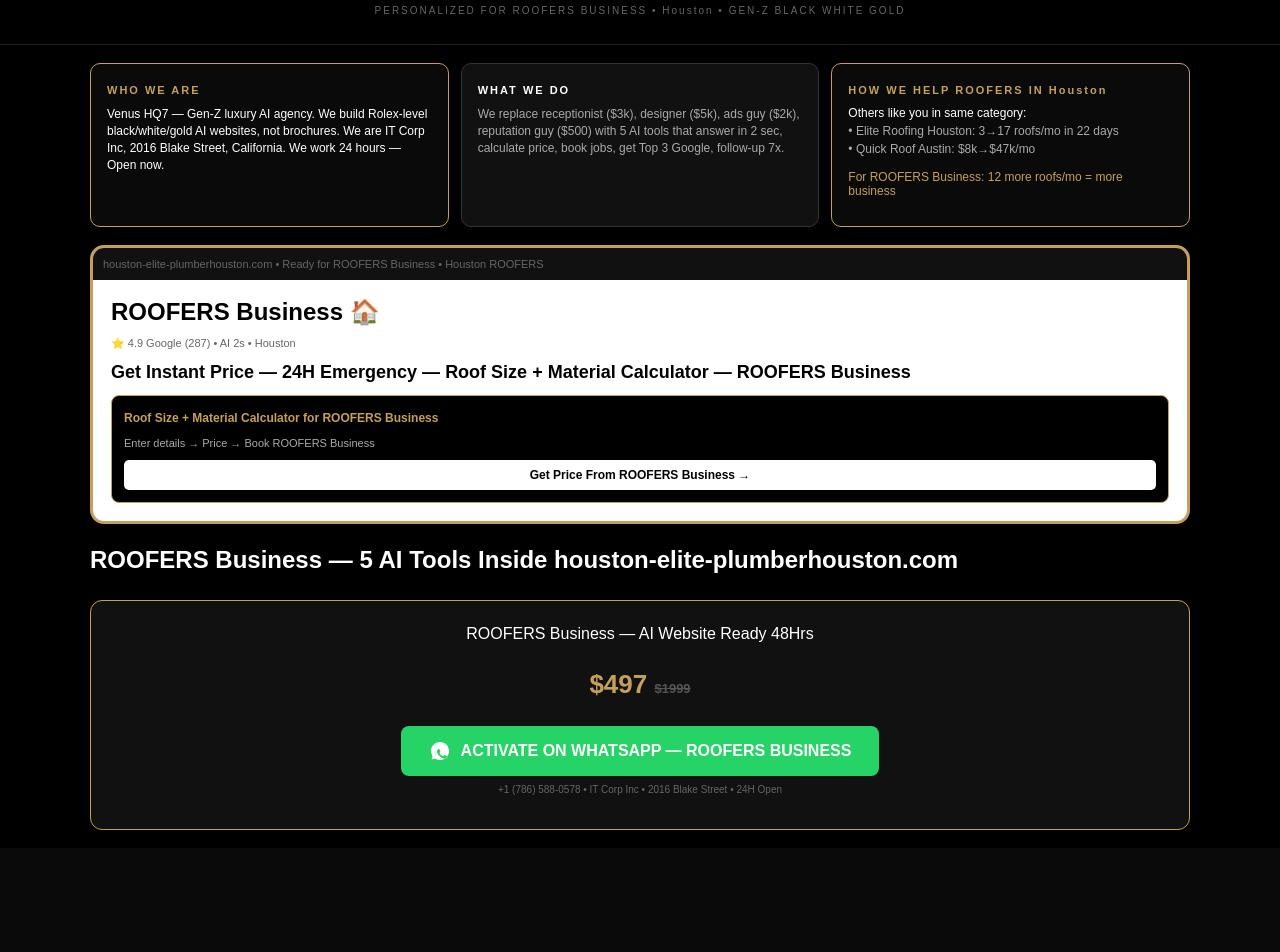
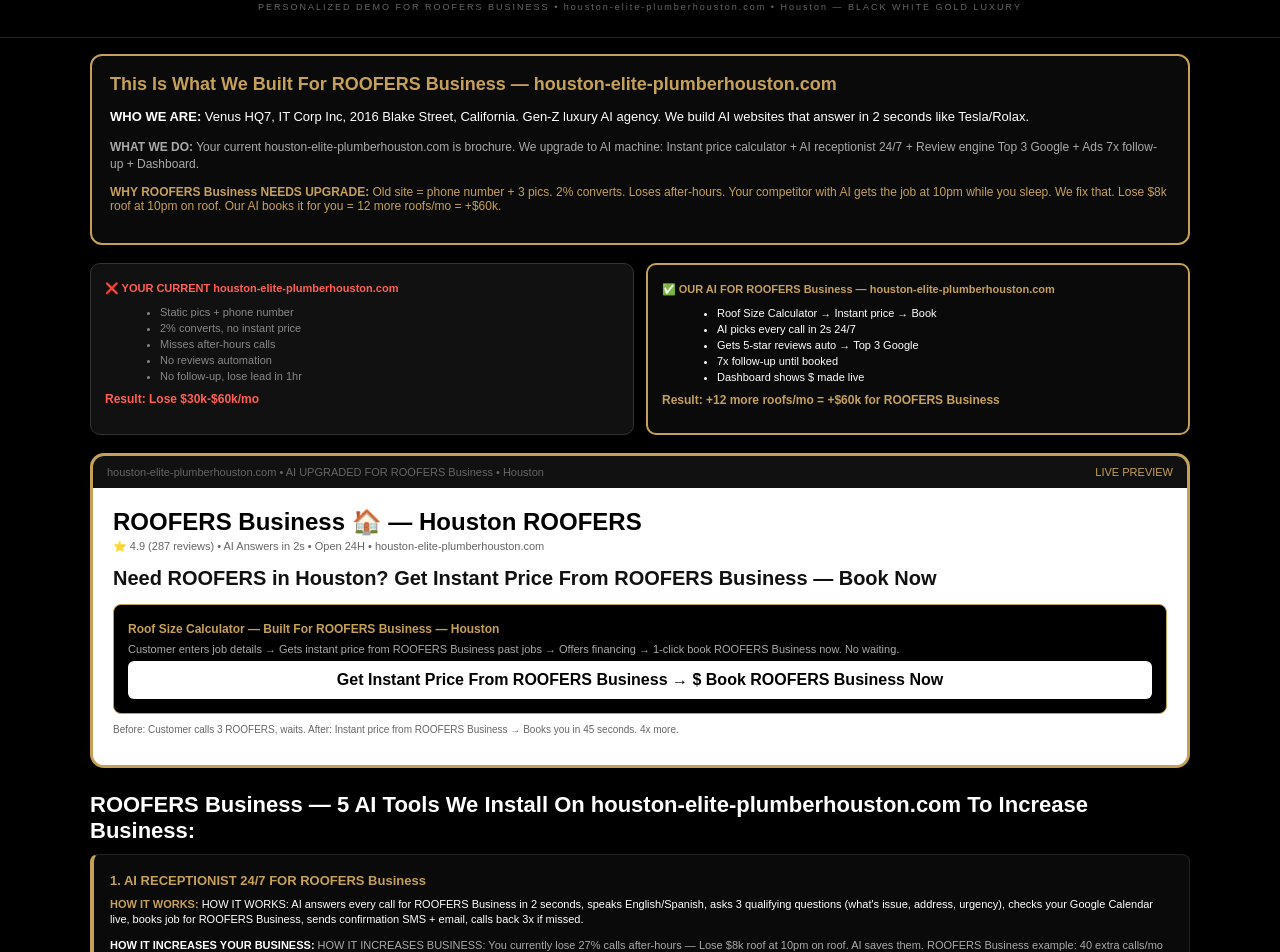
Before and after one commit to venusplaza7-dot/venus-ai-v7, a Next.js app: page /p/houston-elite-plumber in a window 1280 px wide. Shown: the part 60-1012 px from the top of the page. Before the commit the page ends 908 px from the top, so only its background shows below. Built offline with nearby package versions, Linux system fonts and the light colour scheme.

Commit message:
Update page.tsx

```diff
--- a/app/p/[id]/page.tsx
+++ b/app/p/[id]/page.tsx
@@ -1,78 +1,105 @@
 export const dynamic = 'force-dynamic';
 
-const DATA: any = {
-  roofers: { title:"ROOFERS", emoji:"🏠", calc:"Roof Size + Material Calculator", benefit:"12 more roofs/mo", works:["Elite Roofing Houston: 3→17 roofs/mo in 22 days","Quick Roof Austin: $8k→$47k/mo"] },
-  plumbers: { title:"PLUMBERS", emoji:"💧", calc:"Emergency Leak + Heater Calculator", benefit:"8 more emergencies/week", works:["Pro Plumbing: 40% more 2am calls","FastFlow Dallas: 4.9 Google in 30 days"] },
-  hvac: { title:"HVAC", emoji:"❄️", calc:"AC Repair + Install Calculator", benefit:"15 more AC jobs/week", works:["Arctic Air: $12k→$39k/week","CoolTech: 17 missed calls saved daily"] },
-  dentists: { title:"DENTISTS", emoji:"🦷", calc:"Insurance Checker + Implant Calculator", benefit:"34 new patients/mo", works:["Bright Smile: 12→48 patients/mo","Elite Dental: $3k front desk saved"] },
-  electricians: { title:"ELECTRICIANS", emoji:"⚡", calc:"Panel / EV / Outlet Calculator", benefit:"Avg $890/job", works:["Texas Power: $340→$890 avg","VoltPro: 11pm panel booked auto"] },
-  contractors: { title:"CONTRACTORS", emoji:"🔨", calc:"Kitchen / Bath Estimator", benefit:"50% more closes", works:["Prime Build: 3 days→8 min quote"] }
+const DATA:any={
+  roofers:{title:"ROOFERS",emoji:"🏠",calc:"Roof Size Calculator",pain:"Lose $8k roof at 10pm on roof",roi:"12 more roofs/mo = +$60k",current:"Old site = phone number + 3 pics. 2% converts. Loses after-hours."},
+  plumbers:{title:"PLUMBERS",emoji:"💧",calc:"Emergency Leak Calculator",pain:"Miss $1200 2am burst",roi:"8 more emergencies/week = +$28k",current:"Old site = list of services. No instant price. Customer calls next guy."},
+  hvac:{title:"HVAC",emoji:"❄️",calc:"AC Repair Calculator",pain:"Slow quote, fast guy wins",roi:"15 more AC jobs/week",current:"Old site = no booking. Customer waits 2hrs for callback = lost."},
+  dentists:{title:"DENTISTS",emoji:"🦷",calc:"Insurance Checker",pain:"Front desk busy 10min, patient books elsewhere",roi:"34 new patients/mo",current:"Old site = no insurance check. Patient scared of price = no book."},
+  electricians:{title:"ELECTRICIANS",emoji:"⚡",calc:"Panel/EV Calculator",pain:"Miss $150 call doing $3000 panel",roi:"Avg $890/job",current:"Old site = no instant quote. Miss small call = lose big panel job later."},
 };
 
-export default function Page({ params, searchParams }: any){
-  const catKey = (params?.id || 'roofers').toLowerCase();
-  const d = DATA[catKey] || DATA.roofers;
+export default function Page({params,searchParams}:any){
+  const cat = (params?.id||'roofers').toLowerCase();
+  const d = DATA[cat]||DATA.roofers;
   const business = searchParams?.b || `${d.title} Business`;
-  const domain = searchParams?.domain || `${catKey}houston.com`;
+  const domain = searchParams?.domain || `${cat}houston.com`;
   const city = searchParams?.city || 'Houston';
-  const WHATSAPP = "17865880578"; // YOUR REAL NUMBER +1 (786) 588-0578
+  const WHATSAPP="17865880578"; // +1 (786) 588-0578
 
-  return (
-    <div style={{background:'#000',minHeight:'100vh',fontFamily:'Arial',color:'#fff'}}>
-      <div style={{textAlign:'center',padding:'18px',borderBottom:'1px solid #222'}}>
+  return(
+    <div style={{background:'#000',color:'#fff',minHeight:'100vh',fontFamily:'Arial'}}>
+      <div style={{textAlign:'center',padding:'16px',borderBottom:'1px solid #222'}}>
         <h1 style={{color:'#c5a059',letterSpacing:'5px',margin:0}}>VENUS HQ7</h1>
-        <p style={{color:'#666',fontSize:'10px',letterSpacing:'2px'}}>PERSONALIZED FOR {business.toUpperCase()} • {city} • GEN-Z BLACK WHITE GOLD</p>
+        <p style={{color:'#666',fontSize:'9px',letterSpacing:'2px'}}>PERSONALIZED DEMO FOR {business.toUpperCase()} • {domain} • {city} — BLACK WHITE GOLD LUXURY</p>
       </div>
 
-      <div style={{maxWidth:'1100px',margin:'0 auto',padding:'18px'}}>
+      <div style={{maxWidth:'1100px',margin:'0 auto',padding:'16px'}}>
 
-        {/* INTRO RESTORED */}
-        <div style={{display:'grid',gridTemplateColumns:'repeat(auto-fit,minmax(280px,1fr))',gap:'12px'}}>
-          <div style={{background:'#0a0a0a',border:'1px solid #c5a059',borderRadius:'10px',padding:'16px'}}>
-            <b style={{color:'#c5a059',fontSize:'11px',letterSpacing:'2px'}}>WHO WE ARE</b>
-            <p style={{fontSize:'12px',lineHeight:'17px',marginTop:'8px',color:'#fff'}}>Venus HQ7 — Gen-Z luxury AI agency. We build Rolex-level black/white/gold AI websites, not brochures. We are IT Corp Inc, 2016 Blake Street, California. We work 24 hours — Open now.</p>
+        {/* INTRO — WHO WE ARE / WHAT WE DO / CONVINCE */}
+        <div style={{background:'#0a0a0a',border:'2px solid #c5a059',borderRadius:'12px',padding:'18px',marginBottom:'18px'}}>
+          <h2 style={{color:'#c5a059',margin:'0 0 8px',fontSize:'18px'}}>This Is What We Built For {business} — {domain}</h2>
+          <p style={{color:'#fff',fontSize:'13px',lineHeight:'18px'}}><b>WHO WE ARE:</b> Venus HQ7, IT Corp Inc, 2016 Blake Street, California. Gen-Z luxury AI agency. We build AI websites that answer in 2 seconds like Tesla/Rolax.</p>
+          <p style={{color:'#aaa',fontSize:'12px',lineHeight:'17px'}}><b>WHAT WE DO:</b> Your current {domain} is brochure. We upgrade to AI machine: Instant price calculator + AI receptionist 24/7 + Review engine Top 3 Google + Ads 7x follow-up + Dashboard.</p>
+          <p style={{color:'#c5a059',fontSize:'12px'}}><b>WHY {business} NEEDS UPGRADE:</b> {d.current} Your competitor with AI gets the job at 10pm while you sleep. We fix that. {d.pain}. Our AI books it for you = {d.roi}.</p>
+        </div>
+
+        {/* THEIR CURRENT VS OUR AI */}
+        <div style={{display:'grid',gridTemplateColumns:'1fr 1fr',gap:'12px',marginBottom:'18px'}}>
+          <div style={{background:'#111',border:'1px solid #333',borderRadius:'10px',padding:'14px'}}>
+            <b style={{color:'#ff5f56',fontSize:'11px'}}>❌ YOUR CURRENT {domain}</b>
+            <ul style={{color:'#888',fontSize:'11px',lineHeight:'16px',margin:'8px 0 0 15px'}}>
+              <li>Static pics + phone number</li><li>2% converts, no instant price</li><li>Misses after-hours calls</li><li>No reviews automation</li><li>No follow-up, lose lead in 1hr</li>
+            </ul>
+            <p style={{color:'#ff5f56',fontSize:'12px',fontWeight:'bold',marginTop:'8px'}}>Result: Lose $30k-$60k/mo</p>
           </div>
-          <div style={{background:'#111',border:'1px solid #333',borderRadius:'10px',padding:'16px'}}>
-            <b style={{color:'#fff',fontSize:'11px',letterSpacing:'2px'}}>WHAT WE DO</b>
-            <p style={{fontSize:'12px',lineHeight:'17px',marginTop:'8px',color:'#aaa'}}>We replace receptionist ($3k), designer ($5k), ads guy ($2k), reputation guy ($500) with 5 AI tools that answer in 2 sec, calculate price, book jobs, get Top 3 Google, follow-up 7x.</p>
-          </div>
-          <div style={{background:'#0a0a0a',border:'1px solid #c5a059',borderRadius:'10px',padding:'16px'}}>
-            <b style={{color:'#c5a059',fontSize:'11px',letterSpacing:'2px'}}>HOW WE HELP {d.title} IN {city}</b>
-            <p style={{fontSize:'12px',marginTop:'8px',color:'#fff'}}>Others like you in same category:<br/>
-            {d.works.map((w:string,i:number)=><span key={i} style={{display:'block',color:'#aaa',marginTop:'4px'}}>• {w}</span>)}
-            <br/><span style={{color:'#c5a059'}}>For {business}: {d.benefit} = more business</span></p>
+          <div style={{background:'#0a0a0a',border:'2px solid #c5a059',borderRadius:'10px',padding:'14px'}}>
+            <b style={{color:'#c5a059',fontSize:'11px'}}>✅ OUR AI FOR {business} — {domain}</b>
+            <ul style={{color:'#fff',fontSize:'11px',lineHeight:'16px',margin:'8px 0 0 15px'}}>
+              <li>{d.calc} → Instant price → Book</li><li>AI picks every call in 2s 24/7</li><li>Gets 5-star reviews auto → Top 3 Google</li><li>7x follow-up until booked</li><li>Dashboard shows $ made live</li>
+            </ul>
+            <p style={{color:'#c5a059',fontSize:'12px',fontWeight:'bold',marginTop:'8px'}}>Result: +{d.roi} for {business}</p>
           </div>
         </div>
 
-        {/* PREVIEW */}
-        <div style={{background:'#fff',borderRadius:'14px',overflow:'hidden',border:'3px solid #c5a059',marginTop:'18px'}}>
-          <div style={{background:'#111',padding:'10px',color:'#666',fontSize:'11px'}}>{domain} • Ready for {business} • {city} {d.title}</div>
-          <div style={{padding:'18px',color:'#000'}}>
-            <h2 style={{margin:0}}>{business} {d.emoji}</h2>
-            <p style={{color:'#666',fontSize:'11px'}}>⭐ 4.9 Google (287) • AI 2s • {city}</p>
-            <h1 style={{fontSize:'18px'}}>Get Instant Price — 24H Emergency — {d.calc} — {business}</h1>
-            <div style={{background:'#000',color:'#fff',padding:'12px',borderRadius:'8px',border:'1px solid #c5a059'}}>
-              <b style={{color:'#c5a059',fontSize:'12px'}}>{d.calc} for {business}</b>
-              <p style={{color:'#aaa',fontSize:'11px'}}>Enter details → Price → Book {business}</p>
-              <div style={{background:'#fff',color:'#000',padding:'8px',textAlign:'center',fontWeight:'bold',borderRadius:'5px',fontSize:'12px'}}>Get Price From {business} →</div>
+        {/* THEIR WEBSITE PREVIEW — PERSONALIZED */}
+        <div style={{background:'#fff',borderRadius:'14px',overflow:'hidden',border:'3px solid #c5a059'}}>
+          <div style={{background:'#111',padding:'10px 14px',color:'#666',fontSize:'11px',display:'flex',justifyContent:'space-between'}}>
+            <span>{domain} • AI UPGRADED FOR {business} • {city}</span><span style={{color:'#c5a059'}}>LIVE PREVIEW</span>
+          </div>
+          <div style={{padding:'20px',color:'#000',background:'#fff'}}>
+            <h2 style={{margin:0,color:'#000'}}>{business} {d.emoji} — {city} {d.title}</h2>
+            <p style={{color:'#666',fontSize:'11px',margin:'4px 0'}}>⭐ 4.9 (287 reviews) • AI Answers in 2s • Open 24H • {domain}</p>
+            <h1 style={{fontSize:'20px',color:'#111',margin:'14px 0'}}>Need {d.title} in {city}? Get Instant Price From {business} — Book Now</h1>
+            <div style={{background:'#000',color:'#fff',padding:'14px',borderRadius:'8px',border:'1px solid #c5a059'}}>
+              <b style={{color:'#c5a059',fontSize:'12px'}}>{d.calc} — Built For {business} — {city}</b>
+              <p style={{color:'#aaa',fontSize:'11px',margin:'6px 0'}}>Customer enters job details → Gets instant price from {business} past jobs → Offers financing → 1-click book {business} now. No waiting.</p>
+              <div style={{background:'#fff',color:'#000',padding:'10px',borderRadius:'6px',textAlign:'center',fontWeight:'bold'}}>Get Instant Price From {business} → $ Book {business} Now</div>
             </div>
+            <p style={{color:'#666',fontSize:'10px',marginTop:'10px'}}>Before: Customer calls 3 {d.title}, waits. After: Instant price from {business} → Books you in 45 seconds. 4x more.</p>
           </div>
         </div>
 
-        {/* 5 TOOLS */}
-        <h2 style={{marginTop:'22px'}}>{business} — 5 AI Tools Inside {domain}</h2>
+        {/* 5 TOOLS — HOW THEY WORK + HOW THEY INCREASE BUSINESS */}
+        <h2 style={{margin:'24px 0 10px',fontSize:'22px'}}>{business} — 5 AI Tools We Install On {domain} To Increase Business:</h2>
 
-        {/* WHATSAPP BUTTON WITH ICON */}
-        <div style={{textAlign:'center',marginTop:'26px',padding:'24px',border:'1px solid #c5a059',borderRadius:'12px',background:'#111'}}>
-          <p style={{margin:0}}>{business} — AI Website Ready 48Hrs</p>
-          <p style={{color:'#c5a059',fontSize:'26px',fontWeight:'bold'}}>$497 <span style={{color:'#555',fontSize:'13px',textDecoration:'line-through'}}>$1999</span></p>
-          <a href={`https://wa.me/${WHATSAPP}?text=Hi%20Ron%2C%20I%27m%20${encodeURIComponent(business)}%20${city}%20${catKey}%20-%20activate%20my%20AI%20website%20${encodeURIComponent(domain)}`}
-            style={{background:'#25D366',color:'#fff',padding:'14px 28px',display:'inline-flex',alignItems:'center',gap:'10px',textDecoration:'none',fontWeight:'bold',borderRadius:'8px'}}>
-            <svg width="22" height="22" viewBox="0 0 24 24" fill="white"><path d="M19.11 17.2c-.27-.14-1.59-.78-1.84-.87-.25-.09-.43-.14-.61.14-.18.27-.7.87-.86 1.05-.16.18-.32.2-.59.07-.27-.14-1.13-.42-2.15-1.34-.8-.71-1.34-1.59-1.5-1.86-.16-.27-.02-.42.12-.55.12-.12.27-.32.41-.48.13-.16.18-.27.27-.45.09-.18.04-.34-.02-.48-.07-.14-.61-1.47-.84-2.01-.22-.53-.44-.46-.61-.47h-.52c-.18 0-.48.07-.73.34-.25.27-.96.94-.96 2.29s.98 2.66 1.12 2.84c.13.18 1.93 2.95 4.68 4.13.65.28 1.16.45 1.56.58.65.21 1.25.18 1.72.11.52-.08 1.59-.65 1.81-1.28.22-.63.22-1.17.16-1.28-.06-.11-.24-.16-.51-.3zM12.03 21.9a9.9 9.9 0 01-5.05-1.38l-.36-.22-3.74.98.99-3.65-.24-.38A9.85 9.85 0 012.1 12.03C2.1 6.56 6.56 2.1 12.03 2.1c2.65 0 5.14 1.03 7.01 2.9a9.84 9.84 0 012.9 7.01c0 5.47-4.46 9.93-9.91 9.89z"/></svg>
-            ACTIVATE ON WHATSAPP — {business.toUpperCase()}
+        {[
+          {t:`1. AI RECEPTIONIST 24/7 FOR ${business}`,w:`HOW IT WORKS: AI answers every call for ${business} in 2 seconds, speaks English/Spanish, asks 3 qualifying questions (what's issue, address, urgency), checks your Google Calendar live, books job for ${business}, sends confirmation SMS + email, calls back 3x if missed.`,i:`HOW IT INCREASES BUSINESS: You currently lose 27% calls after-hours — ${d.pain}. AI saves them. ${business} example: 40 extra calls/mo → 12 booked jobs → ${d.roi}. Saves $3k/mo receptionist.`},
+          {t:`2. AI WEBSITE + ${d.calc} FOR ${business}`,w:`HOW IT WORKS: Not brochure. Customer enters sq ft / leak type / AC model → AI calculates price using ${business} past 200 jobs + material cost + ${city} rate → Shows your before/after photos of ${business} → Offers Affirm financing → 1-click "Book ${business} Now". Black/white/gold luxury like iPhone.`,i:`HOW IT INCREASES: Old ${domain} 2% converts because no price. Ours 8-12% because instant price = trust. For ${business}: 100 visitors → Old 2 leads, New 10 leads = 4x. That's why ${d.roi}. Saves $5k designer.`},
+          {t:`3. AI REVIEW ENGINE — GET ${business} TOP 3 GOOGLE IN ${city}`,w:`HOW IT WORKS: After job, AI texts YOUR customer from ${business}: "Happy with ${business}? Tap 5-star". If 5-star → auto posts to Google with job photo + reply in 5 min human tone. If 1-4 star → alerts you privately, not public. Gets 20+ reviews/mo.`,i:`HOW IT INCREASES: ${business} currently maybe 3.8 stars. Top 3 Google "${d.title} ${city}" needs 4.8+ and 20 new reviews. More reviews = free organic calls — no ad spend. One client went 3→Top 3 in 30 days, +$18k/mo free. Saves $500 reputation guy.`},
+          {t:`4. AI ADS + 7x FOLLOW-UP UNTIL BOOKED FOR ${business}`,w:`HOW IT WORKS: We run Google Ads "Best ${d.title} ${city}" + "${business} near me" → Click → This luxury page with calculator → Lead enters phone → AI follows up 7 times via SMS/email/voicemail over 7 days until booked or STOP. Tracks which ad made money for ${business}.`,i:`HOW IT INCREASES: You pay $500 ads → 50 clicks. Old: 2 bookings because you call once. With 7x AI: 10-15 bookings for ${business} because AI never stops. $500 ad → $15k revenue. Saves $2k ad agency.`},
+          {t:`5. VENUS OS — LUXURY BLACK DASHBOARD FOR ${business}`,w:`HOW IT WORKS: One dashboard for ${business}: Live calls answered by AI, jobs booked today, revenue this week, new 5-star reviews today, ad spend vs return, missed calls saved, customer recordings. On phone.`,i:`HOW IT INCREASES: No guessing. You see "AI made ${business} $12,450 extra this week, saved 17 missed calls, got 9 new reviews, $500 ad made $14k". You know what works. Scale what works. Saves 10hrs/week.`},
+        ].map((x,i)=>(
+          <div key={i} style={{background:i%2===0?'#0a0a0a':'#111',border:'1px solid #222',borderLeft:`4px solid ${i%2?'#fff':'#c5a059'}`,padding:'16px',borderRadius:'8px',marginBottom:'12px'}}>
+            <b style={{color:i%2?'#fff':'#c5a059',fontSize:'13px'}}>{x.t}</b>
+            <p style={{color:'#fff',fontSize:'11px',marginTop:'8px',lineHeight:'15px'}}><b style={{color:'#c5a059'}}>HOW IT WORKS:</b> {x.w}</p>
+            <p style={{color:'#aaa',fontSize:'11px',lineHeight:'15px'}}><b style={{color:'#fff'}}>HOW IT INCREASES YOUR BUSINESS:</b> {x.i}</p>
+          </div>
+        ))}
+
+        {/* CONVINCE — WHY UPGRADE NOW */}
+        <div style={{background:'linear-gradient(135deg,#000,#1a1a1a)',border:'1px solid #c5a059',borderRadius:'12px',padding:'20px',marginTop:'20px',textAlign:'center'}}>
+          <h2 style={{color:'#fff',margin:0}}>{business} — Upgrade {domain} Now, Or Lose To Competitor With AI</h2>
+          <p style={{color:'#888',fontSize:'12px',margin:'8px 0'}}>Your competitor in {city} already booked AI demo yesterday. 5 spots per category only.</p>
+          <p style={{color:'#c5a059',fontSize:'28px',fontWeight:'bold',margin:'12px 0'}}>$497 Setup <span style={{color:'#555',fontSize:'13px',textDecoration:'line-through'}}>$1999</span> • 48Hrs Live</p>
+          <p style={{color:'#aaa',fontSize:'11px'}}>Includes: AI Receptionist + Website + Review + Ads + OS. Saves $10.5k/mo team. Makes {d.roi}.</p>
+          <a href={`https://wa.me/${WHATSAPP}?text=Hi%20Ron%2C%20I'm%20${encodeURIComponent(business)}%20${city}%20-%20Upgrade%20my%20site%20${encodeURIComponent(domain)}%20-%20${cat}%20demo`}
+             style={{background:'#25D366',color:'#fff',padding:'14px 30px',display:'inline-flex',alignItems:'center',gap:'10px',textDecoration:'none',fontWeight:'bold',borderRadius:'8px',marginTop:'12px'}}>
+            <svg width="20" height="20" viewBox="0 0 24 24" fill="white"><path d="M19.11 17.2c-.27-.14-1.59-.78-1.84-.87-.25-.09-.43-.14-.61.14-.18.27-.7.87-.86 1.05-.16.18-.32.2-.59.07-.27-.14-1.13-.42-2.15-1.34-.8-.71-1.34-1.59-1.5-1.86-.16-.27-.02-.42.12-.55.12-.12.27-.32.41-.48.13-.16.18-.27.27-.45.09-.18.04-.34-.02-.48-.07-.14-.61-1.47-.84-2.01-.22-.53-.44-.46-.61-.47h-.52c-.18 0-.48.07-.73.34-.25.27-.96.94-.96 2.29s.98 2.66 1.12 2.84c.13.18 1.93 2.95 4.68 4.13.65.28 1.16.45 1.56.58.65.21 1.25.18 1.72.11.52-.08 1.59-.65 1.81-1.28.22-.63.22-1.17.16-1.28-.06-.11-.24-.16-.51-.3zM12.03 21.9a9.9 9.9 0 01-5.05-1.38l-.36-.22-3.74.98.99-3.65-.24-.38A9.85 9.85 0 012.1 12.03C2.1 6.56 6.56 2.1 12.03 2.1c2.65 0 5.14 1.03 7.01 2.9a9.84 9.84 0 012.9 7.01c0 5.47-4.46 9.93-9.91 9.89z"/></svg>
+            WHATSAPP ACTIVATE — +1 (786) 588-0578
           </a>
-          <p style={{color:'#666',fontSize:'10px',marginTop:'8px'}}>+1 (786) 588-0578 • IT Corp Inc • 2016 Blake Street • 24H Open</p>
+          <p style={{color:'#666',fontSize:'9px',marginTop:'10px'}}>IT Corp Inc • 2016 Blake Street, California • Open 24 hours • WhatsApp Symbol Included</p>
         </div>
+
       </div>
     </div>
   );
```
